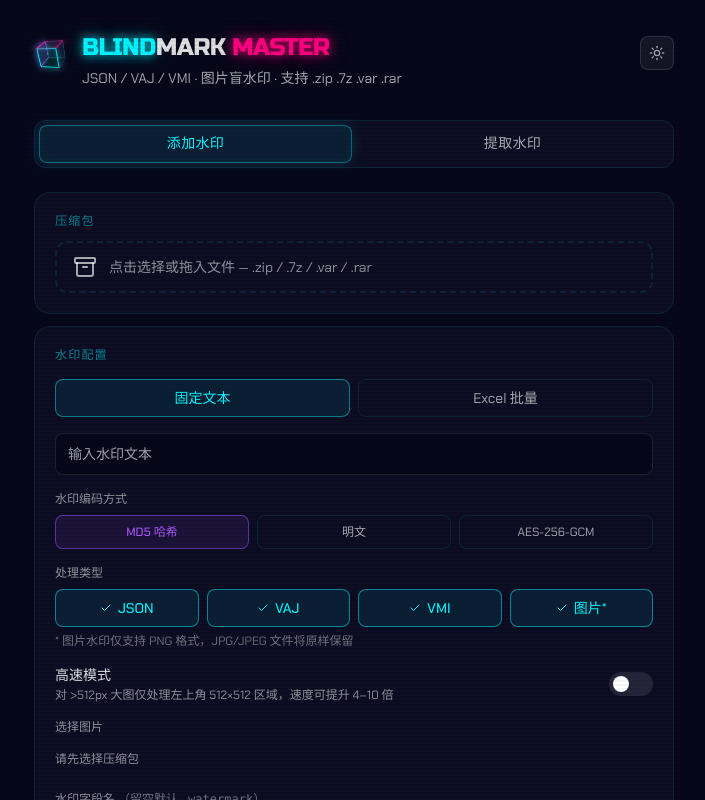
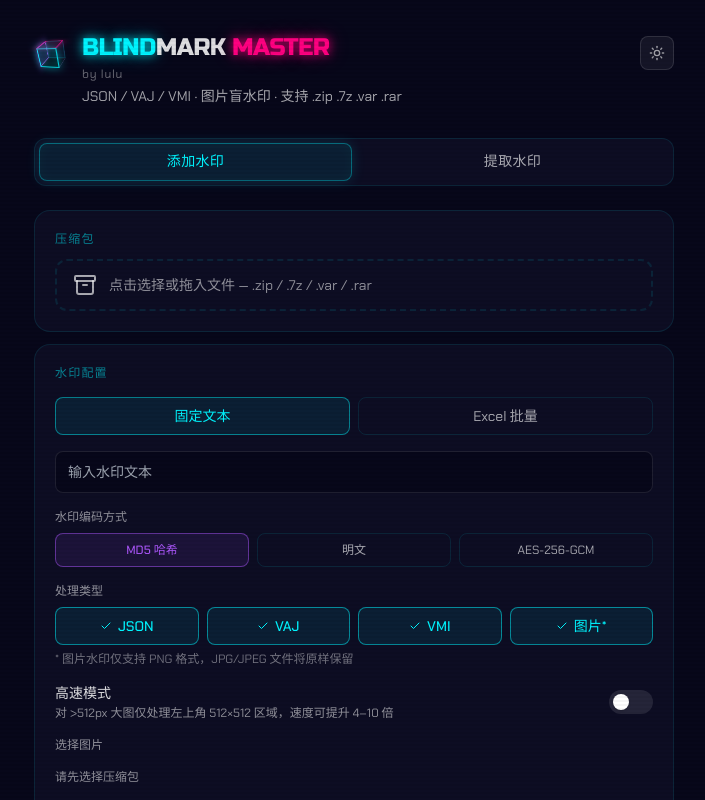
Before and after one commit to Wxl-c137/BlindMarkerMaster, a React (Vite) app: page / in a window 1280 px wide. Shown: the top 800 px of the page, without its empty margins (286-991 px from the left). Built offline with nearby package versions, Linux system fonts and the light colour scheme; the HTML template or start-up script is replaced by a standard one.

Commit message:
feat: 添加开发者信息 by lulu

```diff
--- a/src/App.tsx
+++ b/src/App.tsx
@@ -490,11 +490,12 @@ function App() {
               </div>
             </div>
             <div>
-            <h1 className="font-orbitron text-2xl font-bold tracking-tight mb-1">
+            <h1 className="font-orbitron text-2xl font-bold tracking-tight mb-0.5">
               <span style={{ color: '#00f5ff', textShadow: '0 0 10px rgba(0,245,255,0.8), 0 0 20px rgba(0,245,255,0.4)' }}>BLIND</span>
               <span style={{ color: t.text }}>MARK </span>
               <span style={{ color: '#ff0080', textShadow: '0 0 10px rgba(255,0,128,0.8), 0 0 20px rgba(255,0,128,0.4)' }}>MASTER</span>
             </h1>
+            <p className="text-xs mb-1" style={{ color: t.textFaint, letterSpacing: '0.06em' }}>by lulu</p>
             <div className="flex items-center gap-3 mt-0.5">
               <p className="text-sm" style={{ color: t.textMuted }}>
                 JSON / VAJ / VMI · 图片盲水印 · 支持 .zip .7z .var .rar
```
Also changed, not shown: 1 other file (tests, documents, lock files or other folders).
